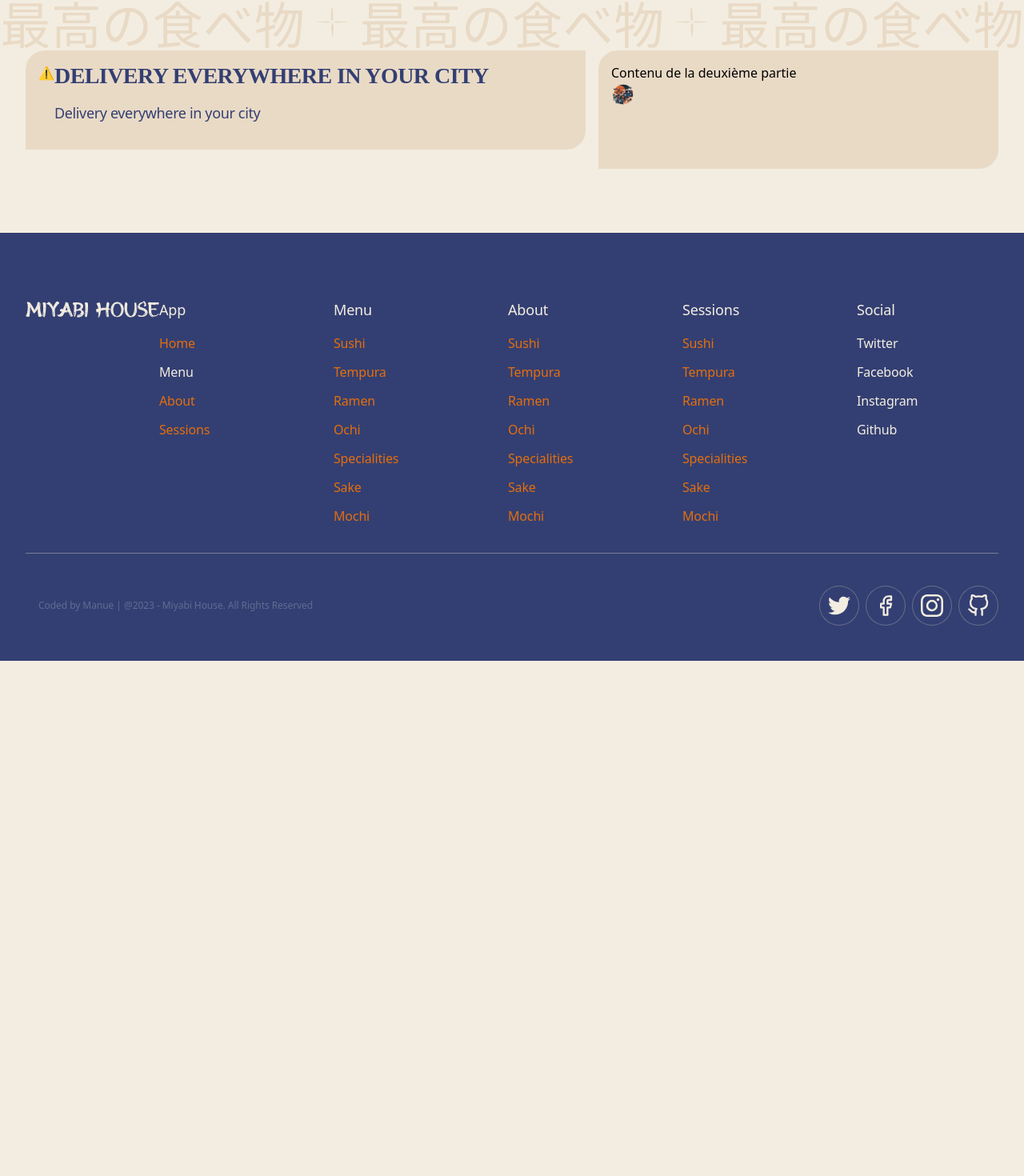
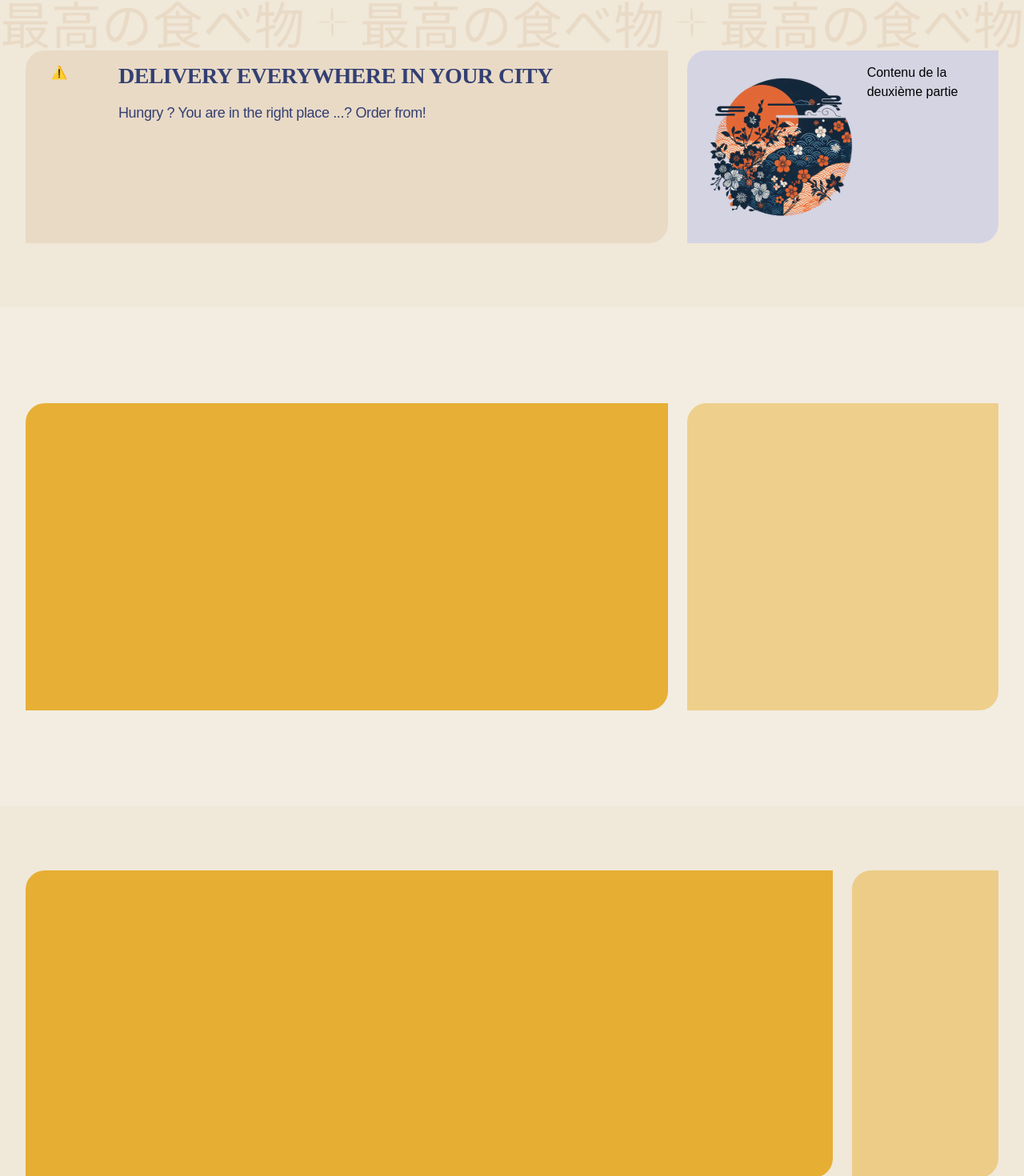
Before and after one commit to emmanuelledennemont/Miyabi-House, a Next.js app: page / in a window 1280 px wide. Shown: the part 775-2245 px from the top of the page at 80% size. Before the commit the page ends 1601 px from the top, so only its background shows below. Built offline with nearby package versions, Linux system fonts and the light colour scheme; no server answers.

Commit message:
modification grid de la partie delivery + ajout des sections spécialités et testimonial

```diff
--- a/src/styles/globals.css
+++ b/src/styles/globals.css
@@ -7,7 +7,20 @@
 
 @layer base {
   html {
-    font-family: 'Raleway', system-ui, sans-serif;
+    font-family:
+      'Raleway',
+      sans-serif,
+      system-ui,
+      -apple-system,
+      BlinkMacSystemFont,
+      'Segoe UI',
+      Roboto,
+      Oxygen,
+      Ubuntu,
+      Cantarell,
+      'Open Sans',
+      'Helvetica Neue',
+      sans-serif;
   }
   body {
     background-color: #f3ede1;
--- /dev/null
+++ b/src/ui/modules/landing-page/components/delivery/delivery-view.tsx
@@ -0,0 +1,79 @@
+import { Container } from '@/ui/components/container/container';
+import Image from 'next/image';
+import { Player, Controls } from '@lottiefiles/react-lottie-player';
+import { Typography } from '@/ui/design-system/typography/typography';
+
+const DeliveryContent = {
+  text: {
+    title: 'Delivery everywhere in your city',
+    description:
+      'Hungry ? You are in the right place ...? Order from!',
+  },
+
+  image: {
+    img1: '/assets/svg/fondpromo 1.svg',
+    img2: '/assets/svg/calig.svg',
+  },
+};
+
+export const DeliveryPart = () => {
+  return (
+    <div className="bg-beigebg-200/30">
+      <Container className='py-20 relative mt-10'>
+        <div className="mx-auto">
+          <Image
+            src={DeliveryContent.image.img2}
+            alt="illustration caligraphie japonaise"
+            width={550}
+            height={90}
+            className="object-cover w-full absolute -z-50 top-0 left-0 right-0 bottom-0 mx-auto"
+            priority
+          />
+          <div className="grid grid-cols-12 gap-6">
+            <div className="w-full col-span-8 bg-beigebg-200 p-4 rounded mb-6 h-full">
+              <div className='flex ml-4'>
+                <Player
+                  autoplay
+                  loop
+                  src="https://lottie.host/4a71b6e2-2ff4-46b7-b74a-5831f78ea031/z6yDCsww1z.json"
+                  style={{ height: '210px', width: '210px', margin: '0', padding: '0' }}
+                >
+                </Player>
+                <div className="h-full flex-col items-center justify-center ml-16">
+                  <Typography
+                    variant="h3"
+                    component="h2"
+                    className="flex items-start justify-center text-4xl lg:text-5xl font-bold h-full"
+                  >
+                    {DeliveryContent.text.title}
+                  </Typography>
+                  <Typography
+                    variant="body-base"
+                    component="p"
+                    className="mt-4 mb-4 lg:text-md text-center lg:text-left h-full"
+                  >
+                    {DeliveryContent.text.description}
+                  </Typography>
+                </div>
+              </div>
+            </div>
+            <div className="w-full col-span-4 bg-primary-100/80 p-4 rounded h-full">
+
+              <div className='flex'>
+                <Image
+                  src={DeliveryContent.image.img1}
+                  alt="illustration paysage japonais"
+                  width={209}
+                  height={209}
+                  className="object-cover"
+                  priority
+                />
+                <p>Contenu de la deuxième partie</p>
+              </div>
+            </div>
+          </div>
+        </div>
+      </Container>
+    </div>
+  );
+};
--- a/src/ui/modules/landing-page/components/delivery/delivery.tsx
+++ /dev/null
@@ -1,85 +0,0 @@
-import { Container } from '@/ui/components/container/container';
-import Image from 'next/image';
-import { Player, Controls } from '@lottiefiles/react-lottie-player';
-import { Typography } from '@/ui/design-system/typography/typography';
-
-const DeliveryContent = {
-  text: {
-    title: 'Delivery everywhere in your city',
-    description:
-      'Hungry ? You are in the right place ...? Order from!',
-  },
-
-  image: {
-    img1: '/assets/svg/fondpromo 1.svg',
-    img2: '/assets/svg/calig.svg',
-  },
-};
-
-
-export const DeliveryPart = () => {
-  return (
-
-    <Container className='py-20 relative mt-10'>
-      <div className="mx-auto">
-        <Image
-          src={DeliveryContent.image.img2}
-          alt="illustration caligraphie japonaise"
-          width={550}
-          height={90}
-          className="object-cover w-full absolute -z-50 top-0 left-0 right-0 bottom-0 mx-auto"
-          priority
-        />
-        <div className="lg:flex gap-4 ">
-
-          <div className=" w-full lg:w-7/12  bg-beigebg-200 p-4 rounded mb-6 ">
-
-            <div className='flex'>
-              <Player
-                autoplay
-                loop
-                src="https://lottie.host/4a71b6e2-2ff4-46b7-b74a-5831f78ea031/z6yDCsww1z.json"
-                style={{ height: '200px', width: '200px', margin: '0', padding: '0' }}
-              >
-              </Player>
-              <div>
-                <Typography
-                  variant="h3"
-                  component="h2"
-                  className="flex items-start justify-center text-4xl lg:text-5xl font-bold"
-                >
-                  {DeliveryContent.text.title}
-                </Typography>
-                <Typography
-                  variant="body-base"
-                  component="p"
-                  className="mt-4 mb-4 lg:text-md text-center lg:text-left"
-                >
-                  {DeliveryContent.text.title}
-                </Typography>
-              </div>
-            </div>
-          </div>
-
-
-          <div className="w-full lg:w-5/12 bg-beigebg-200 p-4 rounded">
-            {/* Contenu de la deuxième partie */}
-            <p>Contenu de la deuxième partie</p>
-            <Image
-              src={DeliveryContent.image.img1}
-              alt="illustration paysage japonais"
-              width={30}
-              height={30}
-              className="object-cover"
-              priority
-            />
-          </div>
-        </div>
-      </div>
-    </Container >
-
-
-
-  )
-
-}
--- a/src/ui/modules/landing-page/components/hero-top/hero-top-view.tsx
+++ b/src/ui/modules/landing-page/components/hero-top/hero-top-view.tsx
@@ -110,7 +110,7 @@ export const HeroTopView = () => {
             src={heroContent.image.img2}
             alt="illustration soupe ramen illustration sushi baguettes et spécialités japonaises"
             width={300}
-            height={290}
+            height={300}
             className="object-cover absolute top-[120px] left-[-110px] -z-40"
             priority
           />
@@ -130,7 +130,7 @@ export const HeroTopView = () => {
               >
                 {heroContent.text.description}
               </Typography>
-              <Button size="lg" variant="secondary" className="mx-auto">
+              <Button size="lg" variant='secondary' className="mx-auto">
                 {heroContent.text.button}
               </Button>
 
--- /dev/null
+++ b/src/ui/modules/landing-page/components/specialities/specialities-view.tsx
@@ -0,0 +1,26 @@
+import { Container } from "@/ui/components/container/container";
+
+const SpecialitiesData = [
+  {
+    img: "/assets/svg/ramen.svg",
+    alt: "ramen",
+    title: "Ramen",
+    description: "Lorem ipsum dolor sit amet, consectetur adipiscing elit. Sed ut purus eget nunc ut dignissim. "
+  }
+]
+
+export const SpecialitiesPart = () => {
+
+  const SpecialitiesList = ""
+
+  return (<div className="">
+
+    <Container className='py-20 relative mt-10'>
+      <div className=" grid grid-cols-12 gap-6">
+        <div className="col-span-8 bg-secondary-200/80 h-96 rounded"></div>
+        <div className="col-span-4 bg-secondary-200/40 h-96 rounded"></div>
+
+      </div>
+    </Container>
+  </div>)
+}
--- /dev/null
+++ b/src/ui/modules/landing-page/components/testimonial/testimonial-view.tsx
@@ -0,0 +1,17 @@
+import { Container } from "@/ui/components/container/container";
+
+export const TestimonialPart = () => {
+
+  const TestimonialList = ""
+
+  return (<div className="bg-beigebg-200/30">
+
+    <Container className='py-20 relative mt-10'>
+      <div className=" grid grid-cols-12 gap-6">
+        <div className="col-span-10 bg-secondary-200/80 h-96 rounded"></div>
+        <div className="col-span-2 bg-secondary-200/40 h-96 rounded"></div>
+
+      </div>
+    </Container>
+  </div>)
+}
--- a/src/ui/modules/landing-page/landing-page.view.tsx
+++ b/src/ui/modules/landing-page/landing-page.view.tsx
@@ -1,11 +1,15 @@
-import { DeliveryPart } from "./components/delivery/delivery"
+import { DeliveryPart } from "./components/delivery/delivery-view"
 import { HeroTopView } from "./components/hero-top/hero-top-view"
+import { SpecialitiesPart } from "./components/specialities/specialities-view"
+import { TestimonialPart } from "./components/testimonial/testimonial-view"
 
 export const LadingPageView = () => {
   return (
     <>
       <HeroTopView />
       <DeliveryPart />
+      <SpecialitiesPart />
+      <TestimonialPart />
     </>
   )
 }
```
